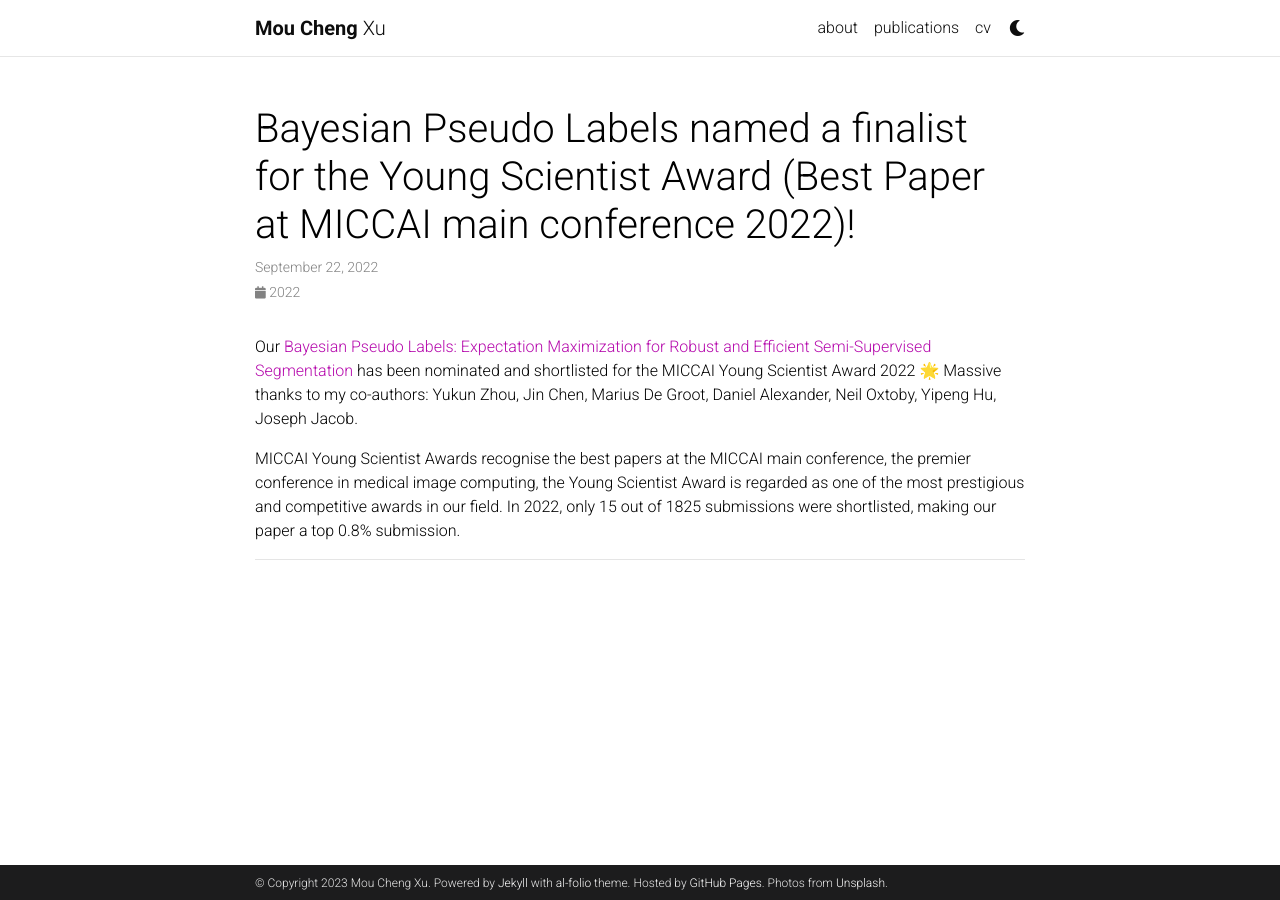
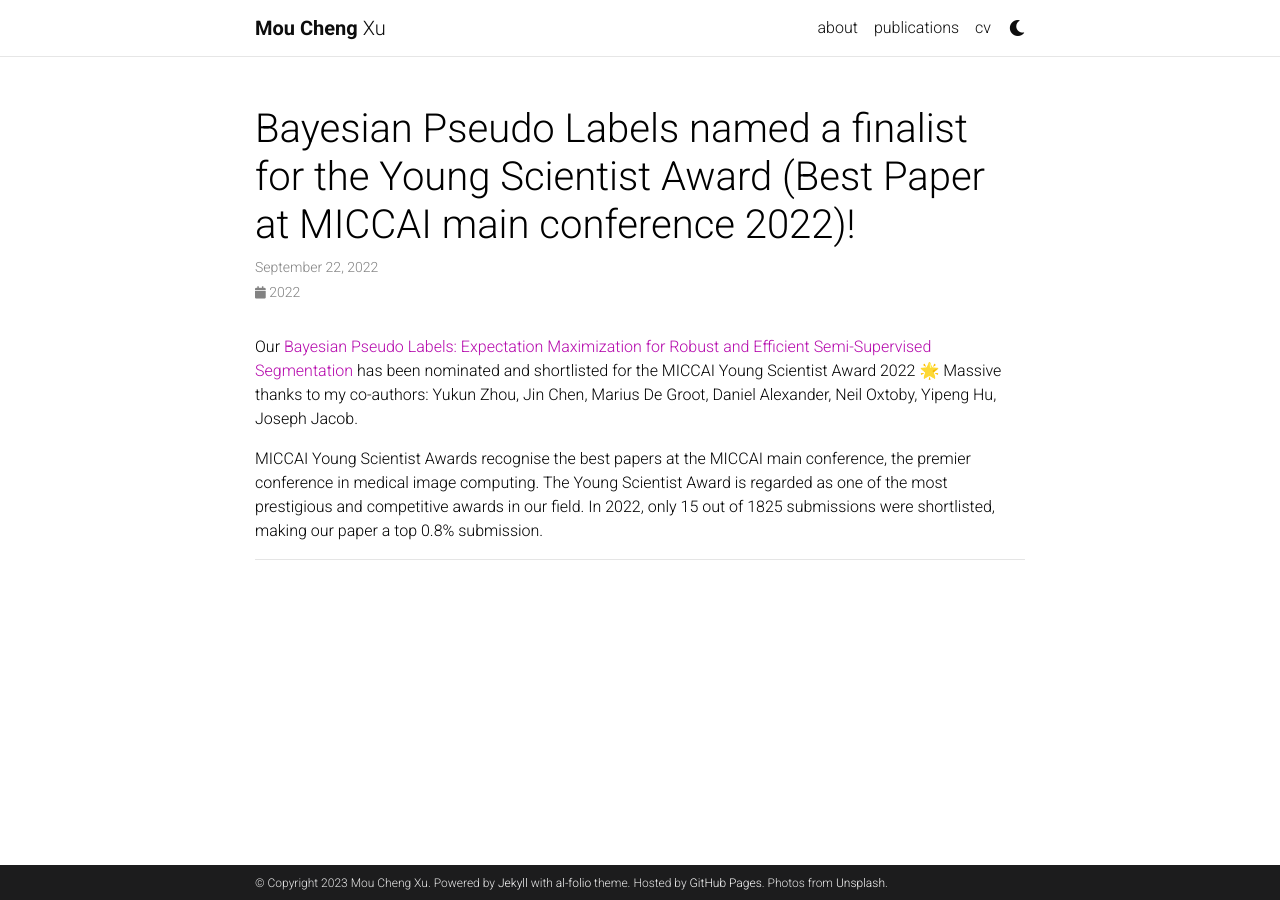
Before and after one commit to moucheng2017/moucheng2017.github.io, a Jekyll site: the page built from _news/ysa.md, in a window 1280 px wide. Built offline with Jekyll 4.4.1, drawn with Linux system fonts in a browser that asks for light colours; emoji names are drawn with the system emoji font; comment, search, counter and statistics services are not loaded; a style sheet for code colours, icons or effects is not loaded.

Commit message:
Update ysa.md

```diff
--- a/_news/ysa.md
+++ b/_news/ysa.md
@@ -8,7 +8,7 @@ related_posts: false
 
 Our <a href="https://conferences.miccai.org/2022/papers/066-Paper2505.html">Bayesian Pseudo Labels: Expectation Maximization for Robust and Efficient Semi-Supervised Segmentation</a> has been nominated and shortlisted for the MICCAI Young Scientist Award 2022 :star2: Massive thanks to my co-authors: Yukun Zhou, Jin Chen, Marius De Groot, Daniel Alexander, Neil Oxtoby, Yipeng Hu, Joseph Jacob.
 
-MICCAI Young Scientist Awards recognise the best papers at the MICCAI main conference, the premier conference in medical image computing, the Young Scientist Award is regarded as one of the most prestigious and competitive awards in our field. In 2022, only 15 out of 1825 submissions were shortlisted, making our paper a top 0.8% submission.
+MICCAI Young Scientist Awards recognise the best papers at the MICCAI main conference, the premier conference in medical image computing. The Young Scientist Award is regarded as one of the most prestigious and competitive awards in our field. In 2022, only 15 out of 1825 submissions were shortlisted, making our paper a top 0.8% submission.
 
 ***
 
```
